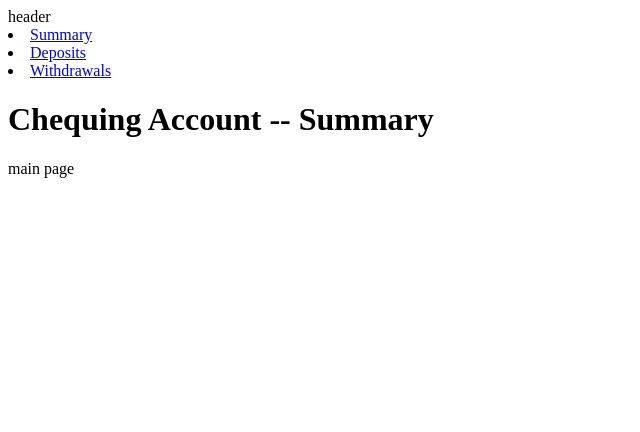
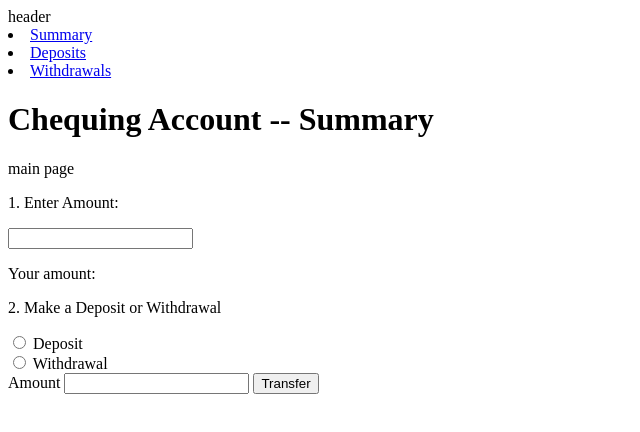
Before and after one commit to KellyParks/Angular-Project, a website: page index.html in a window 1280 px wide. Shown: the whole page, without its empty margins (0-640 px from the left). Drawn offline with Linux system fonts and the light colour scheme.

Commit message:
Very simple two-way binding test

```diff
--- a/js/app.js
+++ b/js/app.js
@@ -31,6 +31,7 @@ bankAccountApp.config(function($routeProvider) {
 //controllers for the different "pages"
 bankAccountApp.controller("mainController", function($scope){
 	$scope.message = "main page";
+	$scope.currentAmount = "";
 });
 
 bankAccountApp.controller("depositsController", function($scope){
--- a/views/accountSummary.html
+++ b/views/accountSummary.html
@@ -3,4 +3,21 @@
 <h1>Chequing Account -- Summary</h1>
 {{ message }}
 
+<p>1. Enter Amount:</p>
+<input type="text" id="enterAmount" ng-model="currentAmount">
+
+<p>Your amount:</p>
+<p id="currentAmount">{{ currentAmount }}</p>
+
+<p>2. Make a Deposit or Withdrawal</p>
+<form>
+<input type="radio" name="transfer" value="deposit"> Deposit<br>
+<input type="radio" name="transfer" value="withdrawal"> Withdrawal<br>
+
+<label>Amount</label>
+<input type="text" id="transferAmount">
+
+<button>Transfer</button>
+
+</form>
 </div>
```
